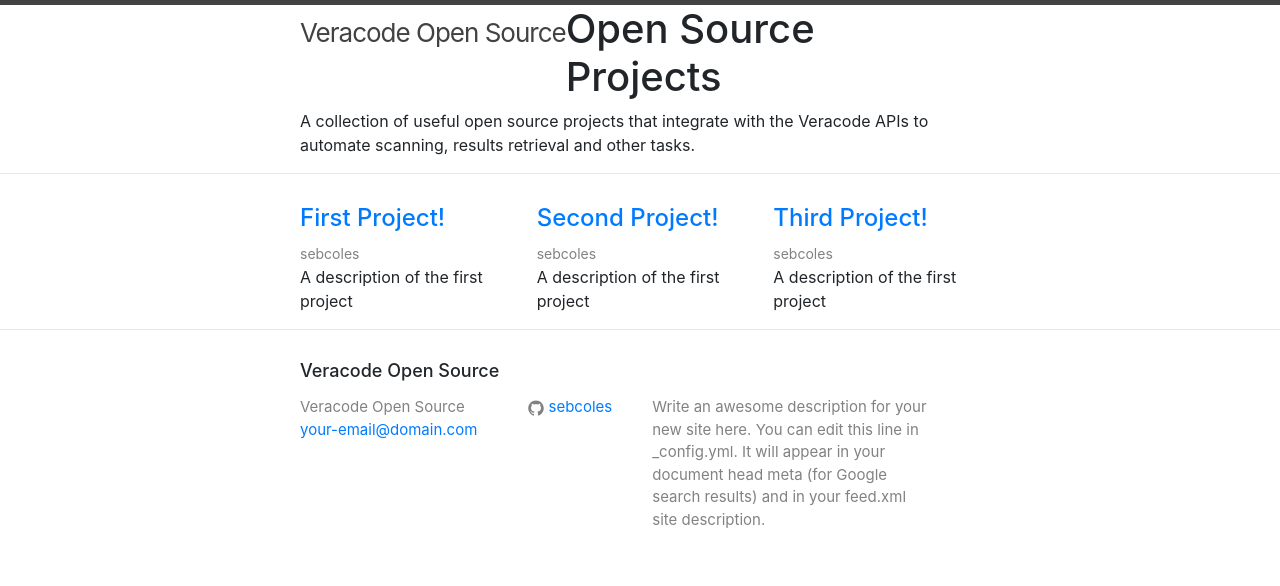
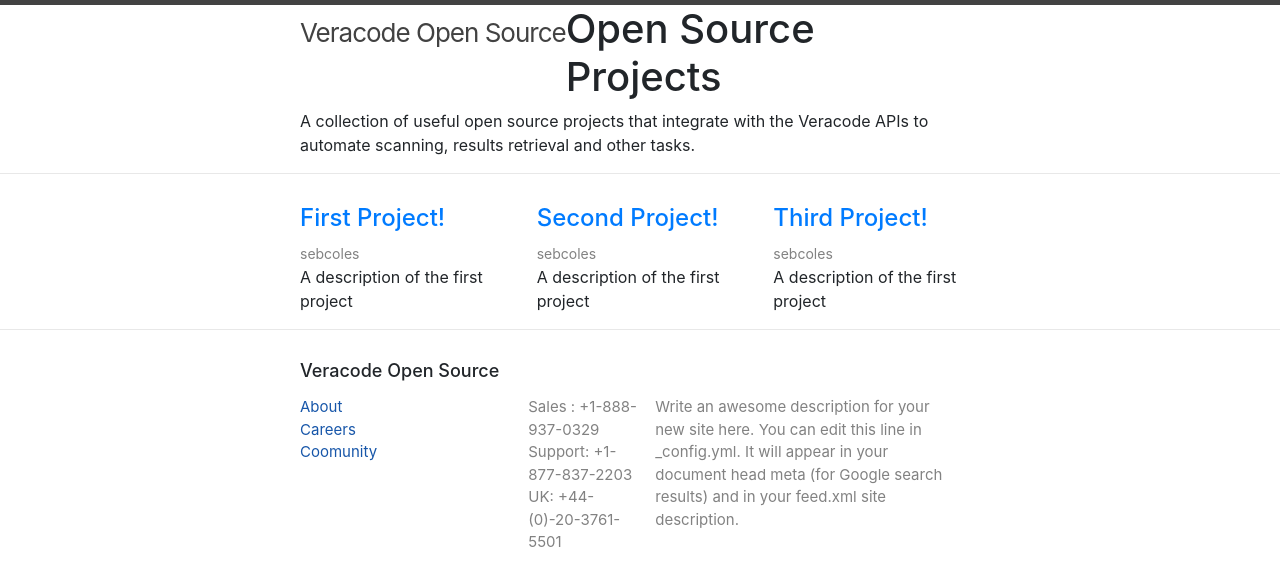
Before and after one commit to sebcoles/sebcoles.github.io, a Jekyll site: the page built from index.html, in a window 1280 px wide. Shown: the top 586 px of the page. Built offline with Jekyll 4.4.1, drawn with Linux system fonts in a browser that asks for light colours.

Commit message:
Update footer.html

```diff
--- a/_includes/footer.html
+++ b/_includes/footer.html
@@ -7,41 +7,18 @@
     <div class="footer-col-wrapper">
       <div class="footer-col  footer-col-1">
         <ul class="contact-list">
-          <li>{{ site.title }}</li>
-          <li><a href="mailto:{{ site.email }}">{{ site.email }}</a></li>
+          <li><a href="">About</a></li>
+          <li><a href="">Careers</a></li>
+          <li><a href="">Coomunity</a></li>
         </ul>
       </div>
 
+      <div class="footer-col-wrapper">
       <div class="footer-col  footer-col-2">
-        <ul class="social-media-list">
-          {% if site.github_username %}
-          <li>
-            <a href="https://github.com/{{ site.github_username }}">
-              <span class="icon  icon--github">
-                <svg viewBox="0 0 16 16">
-                  <path fill="#828282" d="M7.999,0.431c-4.285,0-7.76,3.474-7.76,7.761 c0,3.428,2.223,6.337,5.307,7.363c0.388,0.071,0.53-0.168,0.53-0.374c0-0.184-0.007-0.672-0.01-1.32 c-2.159,0.469-2.614-1.04-2.614-1.04c-0.353-0.896-0.862-1.135-0.862-1.135c-0.705-0.481,0.053-0.472,0.053-0.472 c0.779,0.055,1.189,0.8,1.189,0.8c0.692,1.186,1.816,0.843,2.258,0.645c0.071-0.502,0.271-0.843,0.493-1.037 C4.86,11.425,3.049,10.76,3.049,7.786c0-0.847,0.302-1.54,0.799-2.082C3.768,5.507,3.501,4.718,3.924,3.65 c0,0,0.652-0.209,2.134,0.796C6.677,4.273,7.34,4.187,8,4.184c0.659,0.003,1.323,0.089,1.943,0.261 c1.482-1.004,2.132-0.796,2.132-0.796c0.423,1.068,0.157,1.857,0.077,2.054c0.497,0.542,0.798,1.235,0.798,2.082 c0,2.981-1.814,3.637-3.543,3.829c0.279,0.24,0.527,0.713,0.527,1.437c0,1.037-0.01,1.874-0.01,2.129 c0,0.208,0.14,0.449,0.534,0.373c3.081-1.028,5.302-3.935,5.302-7.362C15.76,3.906,12.285,0.431,7.999,0.431z"/>
-                </svg>
-              </span>
-
-              <span class="username">{{ site.github_username }}</span>
-            </a>
-          </li>
-          {% endif %}
-
-          {% if site.twitter_username %}
-          <li>
-            <a href="https://twitter.com/{{ site.twitter_username }}">
-              <span class="icon  icon--twitter">
-                <svg viewBox="0 0 16 16">
-                  <path fill="#828282" d="M15.969,3.058c-0.586,0.26-1.217,0.436-1.878,0.515c0.675-0.405,1.194-1.045,1.438-1.809
-                  c-0.632,0.375-1.332,0.647-2.076,0.793c-0.596-0.636-1.446-1.033-2.387-1.033c-1.806,0-3.27,1.464-3.27,3.27 c0,0.256,0.029,0.506,0.085,0.745C5.163,5.404,2.753,4.102,1.14,2.124C0.859,2.607,0.698,3.168,0.698,3.767 c0,1.134,0.577,2.135,1.455,2.722C1.616,6.472,1.112,6.325,0.671,6.08c0,0.014,0,0.027,0,0.041c0,1.584,1.127,2.906,2.623,3.206 C3.02,9.402,2.731,9.442,2.433,9.442c-0.211,0-0.416-0.021-0.615-0.059c0.416,1.299,1.624,2.245,3.055,2.271 c-1.119,0.877-2.529,1.4-4.061,1.4c-0.264,0-0.524-0.015-0.78-0.046c1.447,0.928,3.166,1.469,5.013,1.469 c6.015,0,9.304-4.983,9.304-9.304c0-0.142-0.003-0.283-0.009-0.423C14.976,4.29,15.531,3.714,15.969,3.058z"/>
-                </svg>
-              </span>
-
-              <span class="username">{{ site.twitter_username }}</span>
-            </a>
-          </li>
-          {% endif %}
+        <ul class="contact-list">
+          <li>Sales : +1-888-937-0329</li>
+          <li>Support: +1-877-837-2203</li>
+          <li>UK: +44-(0)-20-3761-5501</li>
         </ul>
       </div>
 
```
